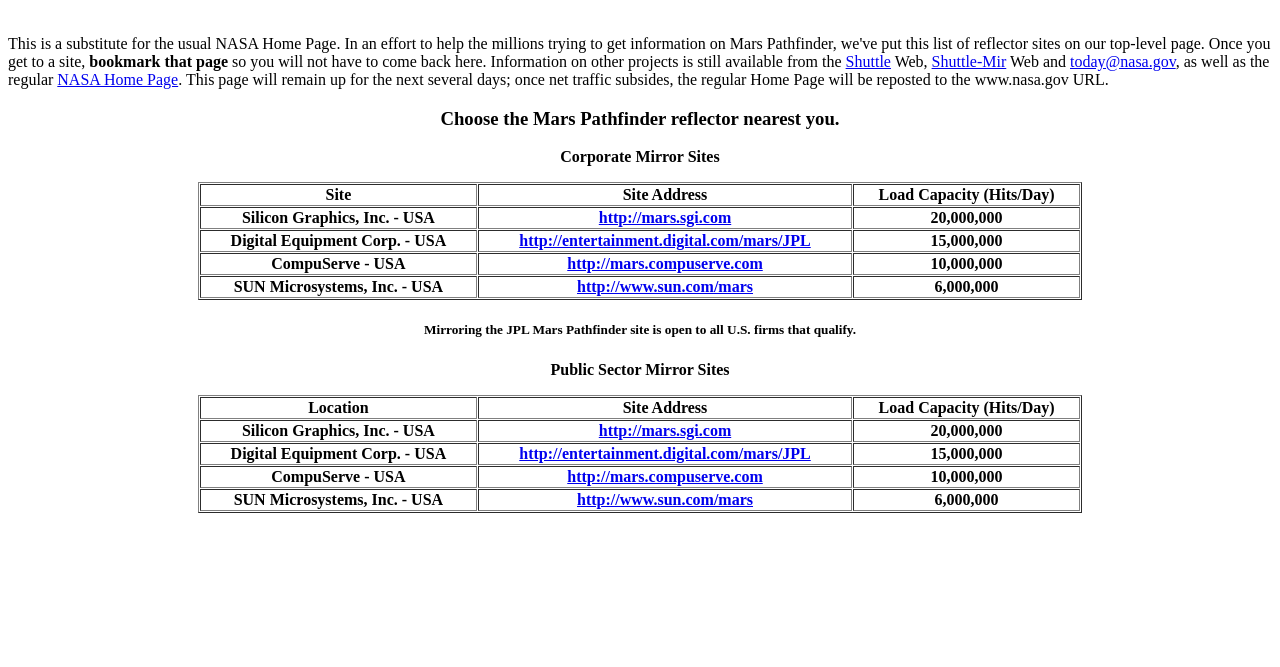
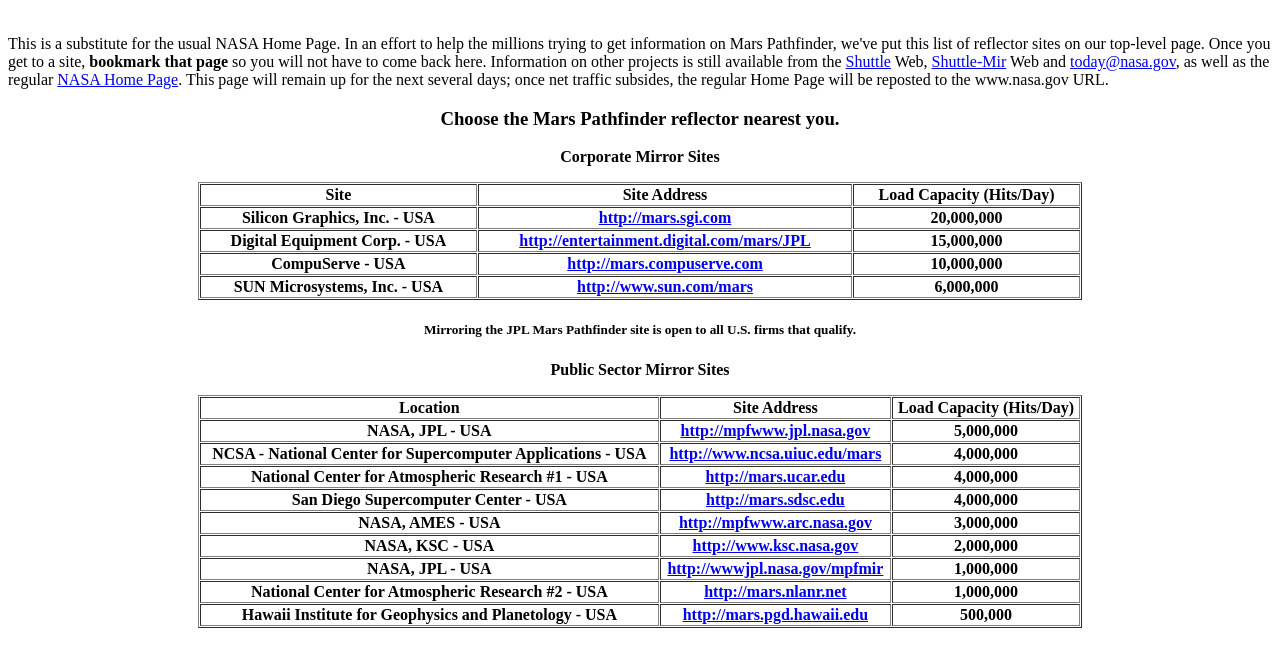
Before and after one commit to Akylleh/Akylleh.github.io, a plain HTML site: page index.html in a window 1280 px wide. Shown: the part 105-772 px from the top of the page. Drawn offline with Linux system fonts and the light colour scheme.

Commit message:
fine seconda tabella

```diff
--- a/index.html
+++ b/index.html
@@ -43,24 +43,49 @@
 	<th>Load Capacity (Hits/Day)</th>
 </tr>
 <tr>
-	<th>Silicon Graphics, Inc. - USA</th>
-	<th> <a href='https://web.archive.org/web/19970711094601/http://mars.sgi.com/default.html'>http://mars.sgi.com</a></th>
-	<th>20,000,000</th>
+	<th>NASA, JPL - USA</th>
+	<th> <a href='https://web.archive.org/web/19970711094601/http://mars.sgi.com/default.html'>http://mpfwww.jpl.nasa.gov</a></th>
+	<th>5,000,000</th>
 </tr>
 <tr>
-	<th>Digital Equipment Corp. - USA</th>
-	<th> <a href='https://web.archive.org/web/19980709034927/http://entertainment.digital.com/mars/JPL/default.html'>http://entertainment.digital.com/mars/JPL</a></th>
-	<th>15,000,000</th>
+	<th>NCSA - National Center for Supercomputer Applications - USA</th>
+	<th> <a href='https://web.archive.org/web/19980709034927/http://entertainment.digital.com/mars/JPL/default.html'>http://www.ncsa.uiuc.edu/mars</a></th>
+	<th>4,000,000</th>
 </tr>
 <tr>
-	<th>CompuServe - USA</th>
-	<th> <a href='https://web.archive.org/web/20130713052849/http://mars.compuserve.com/default.html'>http://mars.compuserve.com</a></th>
-	<th>10,000,000</th>
+	<th>National Center for Atmospheric Research #1 - USA</th>
+	<th> <a href='https://web.archive.org/web/20130713052849/http://mars.compuserve.com/default.html'>http://mars.ucar.edu</a></th>
+	<th>4,000,000</th>
 </tr>
 <tr>
-	<th>SUN Microsystems, Inc. - USA</th>
-	<th> <a href='https://web.archive.org/web/19970806155336/http://www.sun.com/mars/default.html'>http://www.sun.com/mars</a></th>
-	<th>6,000,000</th>
+	<th>San Diego Supercomputer Center - USA</th>
+	<th> <a href='https://web.archive.org/web/19970806155336/http://www.sun.com/mars/default.html'>http://mars.sdsc.edu</a></th>
+	<th>4,000,000</th>
+</tr>
+<tr>
+	<th>NASA, AMES - USA</th>
+	<th> <a href='https://web.archive.org/web/19970711094601/http://mars.sgi.com/default.html'>http://mpfwww.arc.nasa.gov</a></th>
+	<th>3,000,000</th>
+</tr>
+<tr>
+	<th>NASA, KSC - USA</th>
+	<th> <a href='https://web.archive.org/web/19980709034927/http://entertainment.digital.com/mars/JPL/default.html'>http://www.ksc.nasa.gov</a></th>
+	<th>2,000,000</th>
+</tr>
+<tr>
+	<th>NASA, JPL - USA</th>
+	<th> <a href='https://web.archive.org/web/20130713052849/http://mars.compuserve.com/default.html'>http://wwwjpl.nasa.gov/mpfmir</a></th>
+	<th>1,000,000</th>
+</tr>
+<tr>
+	<th>National Center for Atmospheric Research #2 - USA</th>
+	<th> <a href='https://web.archive.org/web/19970806155336/http://www.sun.com/mars/default.html'>http://mars.nlanr.net</a></th>
+	<th>1,000,000</th>
+</tr>
+<tr>
+	<th>Hawaii Institute for Geophysics and Planetology - USA</th>
+	<th> <a href='https://web.archive.org/web/19970806155336/http://www.sun.com/mars/default.html'>http://mars.pgd.hawaii.edu</a></th>
+	<th>500,000</th>
 </tr>
 </table>
 </body>
```
